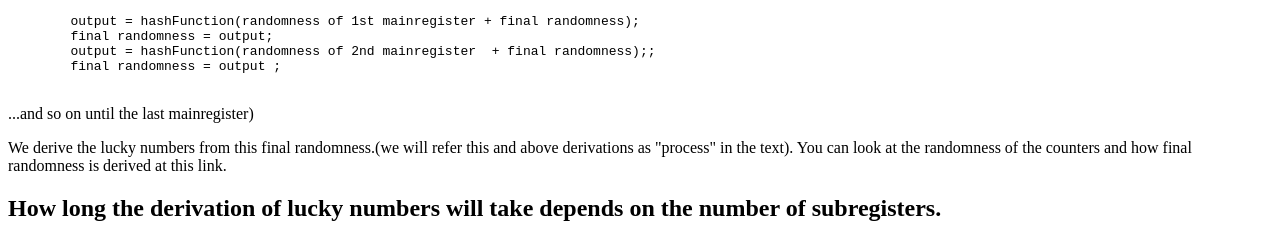
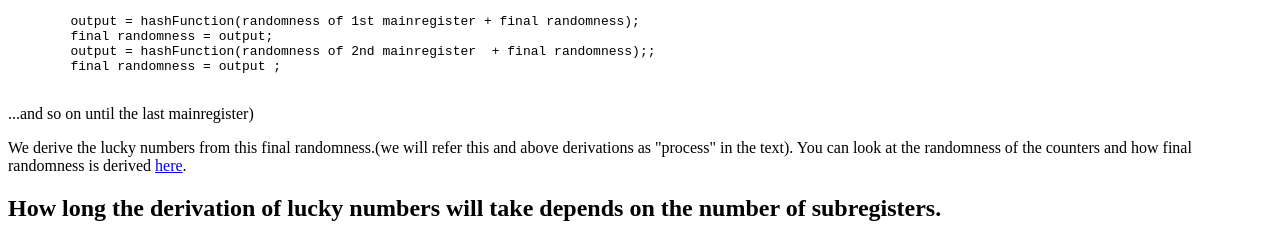
Before and after one commit to ButterflyLottery/ButterflyLottery.github.io, a plain HTML site: page index.html in a window 1280 px wide. Shown: the part 820-1049 px from the top of the page. Drawn offline with Linux system fonts and the light colour scheme.

Commit message:
Update index.html

```diff
--- a/index.html
+++ b/index.html
@@ -65,7 +65,7 @@
     <p>...and so on until the last mainregister)</p>
     <p>We derive the lucky numbers from this final randomness.(we will refer this and above derivations as "process" in the text). You can look at the randomness of the counters and how final
         randomness
-        is derived at this link.</p>
+        is derived <a href="https://github.com/butterflylottery/butterflylottery.github.io/blob/main/assets/get_randomness.ts" target="_blank">here</a>.</p>
 
     <h2>How long the derivation of lucky numbers will take depends on the number of subregisters.</h2>
 
```
